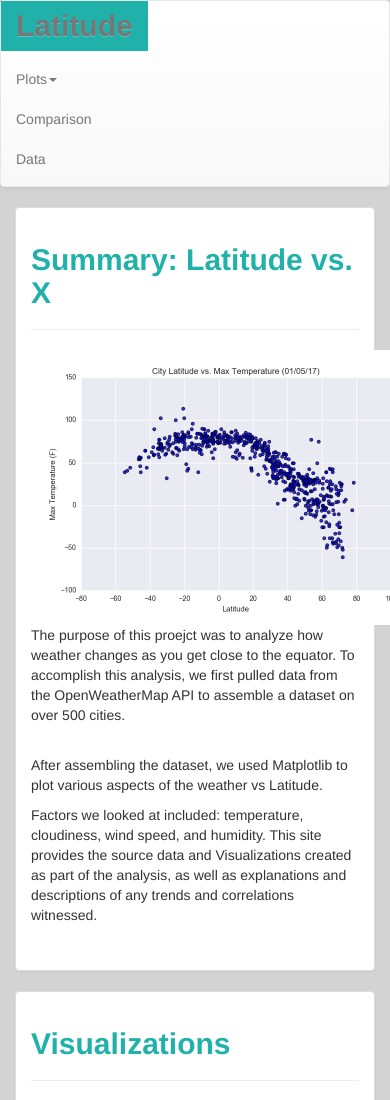
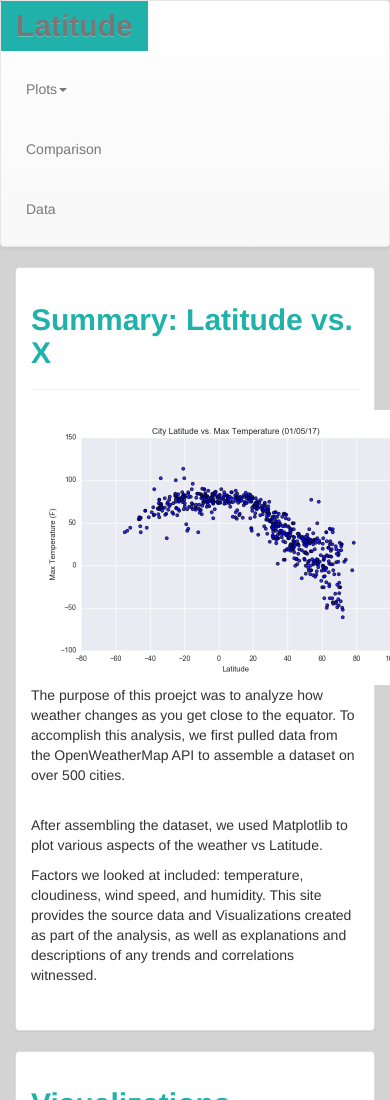
Before and after one commit to rahulughade/WebDashboardAnalysis, a plain HTML site: page index.html in a window 390 px wide. Shown: the top 1100 px of the page. Drawn offline with nearby package versions, Linux system fonts and the light colour scheme.

```diff
--- a/assets/style.css
+++ b/assets/style.css
@@ -40,3 +40,9 @@
     height: 30px;
 
 } */
+
+/* Adding media queries to show the drop-down, and hide the navbar when the screen is smaller than 480 pixels */
+@media (max-width: 480px) {
+    .navbar li {
+      padding: 10px;
+    }
```
